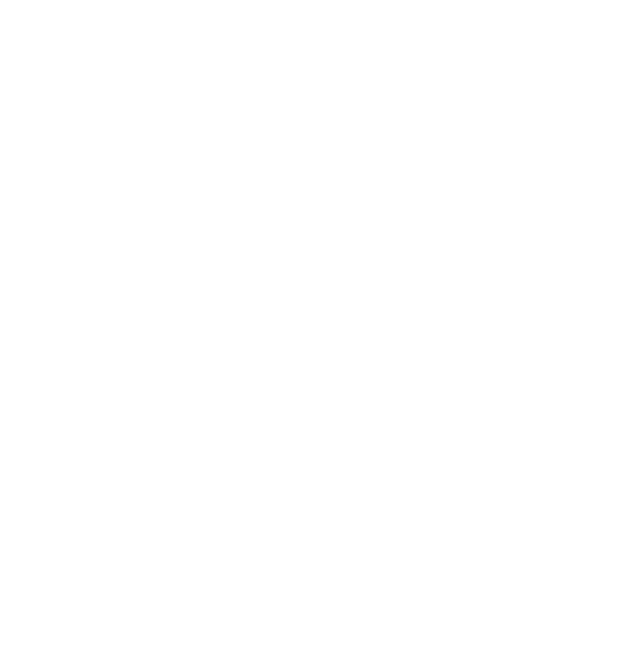
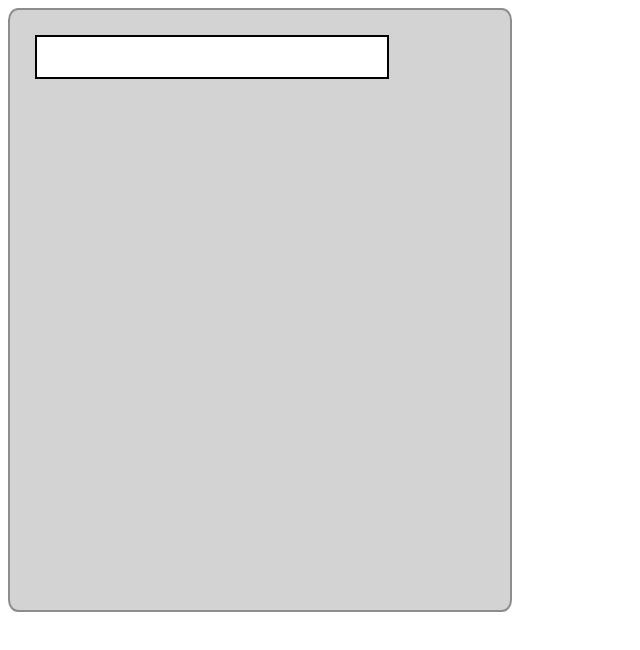
Before and after one commit to avdavid57/TOP_calculator, a plain HTML site: page index.html in a window 1280 px wide. Shown: the whole page, without its empty margins (0-640 px from the left). Drawn offline with Linux system fonts and the light colour scheme.

Commit message:
Updated UI

```diff
--- a/index.html
+++ b/index.html
@@ -8,6 +8,12 @@
         <script src="calculator.js" defer></script>
     </head>
     <body>
-
+        <div id="calculator-border">
+            <div id="calculator-screen">
+                <div id="textbox-container">
+                </div>
+            </div>
+            <div id="calculator-keypad"></div>
+        </div>
     </body>
 </html>
--- a/styles.css
+++ b/styles.css
@@ -0,0 +1,18 @@
+#calculator-border {
+    border-style: solid;
+    border-width: 2px;
+    border-radius: 2%;
+    border-color: rgb(141, 141, 141);
+    background-color: lightgrey;
+    height: 600px;
+    width: 500px;
+}
+
+#textbox-container {
+    border-style: solid;
+    border-width: 2px;
+    background-color: white;
+    height: 40px;
+    width: 350px;
+    margin: 25px;
+}
```
